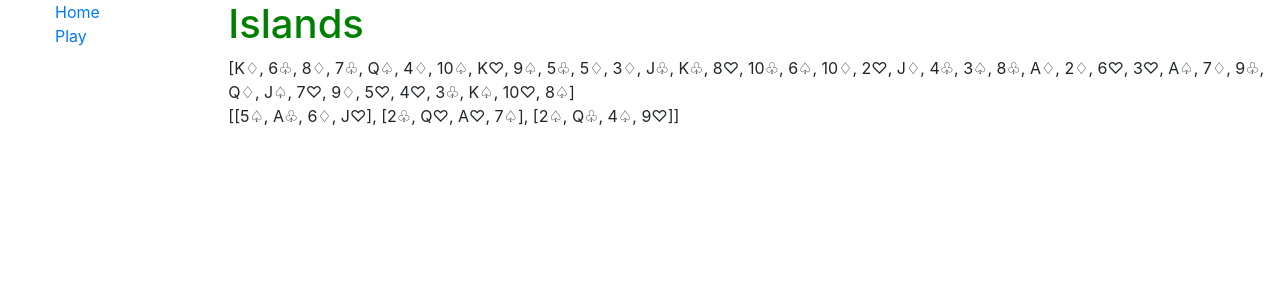
After one commit to ccropper/islands_card_game, a Django app: page /game/play in a window 1280 px wide. The commit adds this page. Shown: the top 300 px of the page. Run offline with Django 3.2, Linux system fonts and the light colour scheme; some libraries are stand-ins or nearby versions.

Commit message:
tried to display some generic game data on /play; currently failing

```diff
--- a/game/templates/base_generic.html
+++ b/game/templates/base_generic.html
@@ -18,6 +18,7 @@
       {% block sidebar %}
         <ul class="sidebar-nav">
           <li><a href="{% url 'index' %}">Home</a></li>
+          <li><a href="{% url 'play' %}">Play</a></li>
         </ul>
      {% endblock %}
       </div>
--- a/game/templates/index.html
+++ b/game/templates/index.html
@@ -3,6 +3,6 @@
 {% block content %}
   <h1>Islands</h1>
   <p>A solitaire (one-player) card game with an island theme. Have fun!</p>
-  <button id='game_state_button'>click me to display game state</button>
-  <div id='game_state_display'></div>
+  <!-- <button id='game_state_button'>click me to display game state</button>
+  <div id='game_state_display'></div> -->
 {% endblock %}
--- /dev/null
+++ b/game/templates/play.html
@@ -0,0 +1,11 @@
+{% extends "base_generic.html" %}
+
+{% block content %}
+  <h1>Islands</h1>
+  <div>
+      {{game_deck}}
+  </div>
+  <div>
+      {{game_board}}
+  </div>
+{% endblock %}
--- a/game/urls.py
+++ b/game/urls.py
@@ -3,7 +3,8 @@ from . import views
 
 urlpatterns = [
     path('', views.index, name='index'),
-    path('data', views.data, name='data')
+    # path('data', views.data, name='data'),
+    path('play', views.play, name='play'),
 ]
 
 # Use static() to add url mapping to serve static files during development (only)
--- a/game/views.py
+++ b/game/views.py
@@ -1,19 +1,27 @@
 from django.shortcuts import render
 from django.http import JsonResponse
 from django.forms.models import model_to_dict
-from game.models import Data
+from game import game
+# from game.models import Data
 
 
 # Create your views here.
 def index(request):
     ''' View function for the landing page of the game site.'''
-
-    # display current status of the game
     context = {}
 
     return render(request, 'index.html', context=context)
 
-def data(request):
-    # returns the first instance in the Data object as a json response
-    json_data = model_to_dict(Data.objects.first())
-    return JsonResponse(json_data, safe=False)
+# def data(request):
+#     # returns the first instance in the Data object as a json response
+#     json_data = model_to_dict(Data.objects.first())
+#     return JsonResponse(json_data, safe=False)
+
+def play(request):
+    '''renders card game'''
+    new_game = game.Game()
+    context = {
+        'game_deck': new_game.game_deck.cards,
+        'game_board': new_game.game_board,
+    }
+    return render(request, 'play.html', context=context)
--- a/islands/urls.py
+++ b/islands/urls.py
@@ -18,8 +18,6 @@ from django.urls import path
 from django.urls import include
 from django.views.generic import RedirectView
 
-
-
 urlpatterns = [
     path('admin/', admin.site.urls),
     path('game/', include('game.urls')),
```
